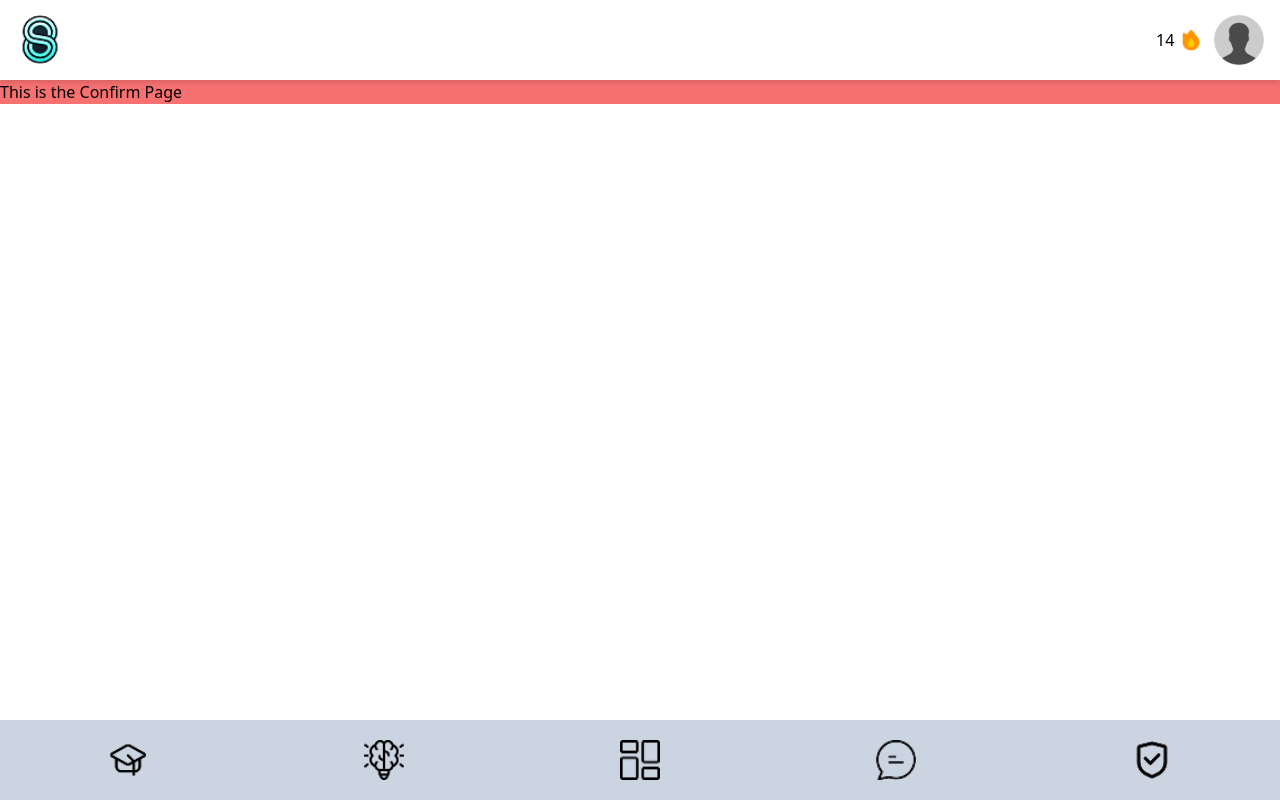
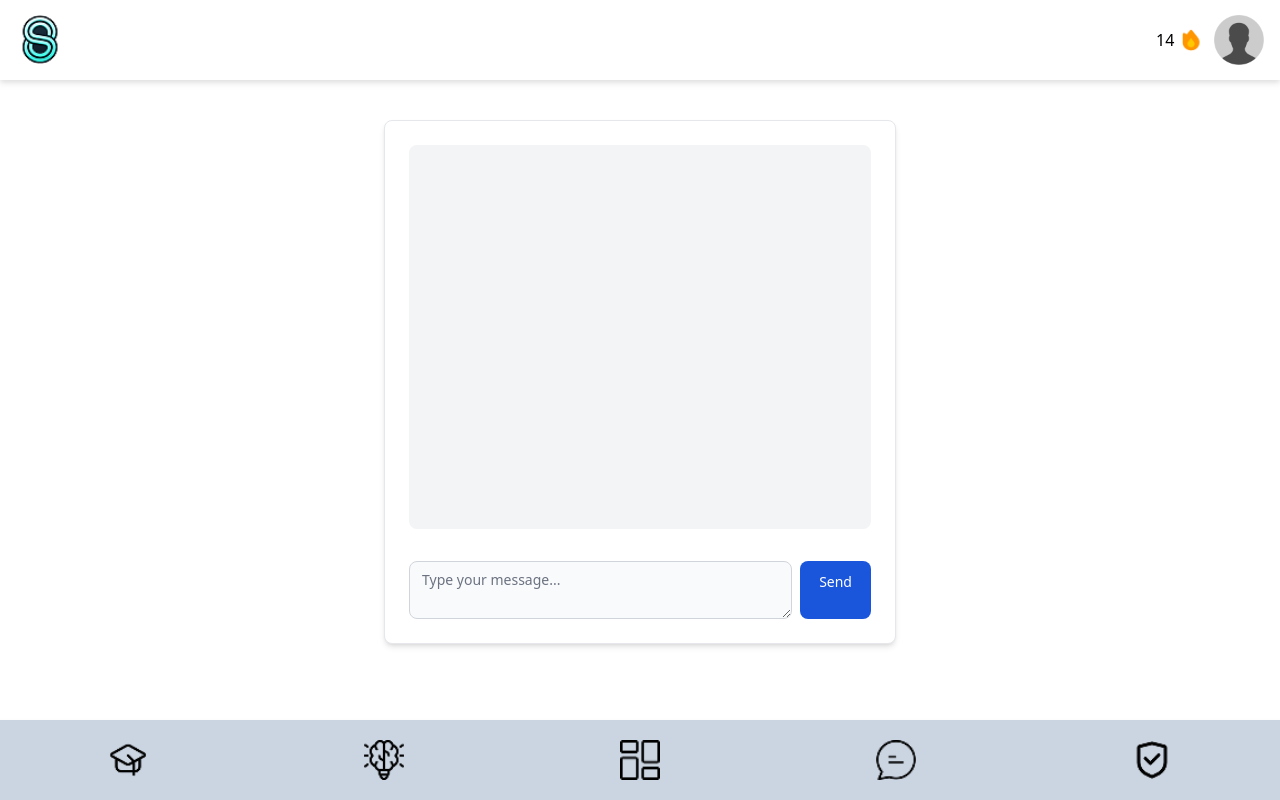
Before and after one commit to tysenh1/ScamSmart-Hackathon, a Next.js app: page /confirm in a window 1280 px wide. Built offline with nearby package versions, Linux system fonts and the light colour scheme.

Commit message:
Added flowbite icons, and upgraded the confirm page with a chatbot interface.

```diff
--- a/app/confirm/page.tsx
+++ b/app/confirm/page.tsx
@@ -1,10 +1,62 @@
 'use client'
 
+import { useState } from 'react'
+import { Button, Textarea, Card } from "flowbite-react";
+
 export default function page() {
+
+    const [messages, setMessages] = useState<{ role: string, text: string }[]>([]);
+    const [input, setInput] = useState('');
+
+
+    const sendMessage = async () => {
+        if (!input.trim()) return;
+
+        setMessages([...messages, { role: "user", text: input }]);
+
+        try {
+            const response = await fetch("API KEY GOES HERE", {
+                method: "POST",
+                headers: {"Content-Type": "application/json"},
+                body: JSON.stringify({ message: input })
+            });
+
+            const data = await response.json();
+            setMessages([...messages, { role: "user", text: input }, { role: "bot", text: data }])
+        } catch (error) {
+            console.error("Error fetching chatbot response:", error)
+        }
+
+        setInput("");
+    }
+
     return (
         <>
-            <div className="w-full h-full bg-red-400">
-                This is the Confirm Page
+            <div className="w-screen h-full">
+                <div>
+
+                </div>
+                <div className="flex flex-col gap-5 items-center">
+                    <Card className="w-full max-w-lg mx-auto mt-10">
+                        <div className="h-96 overflow-y-auto p-4 bg-gray-100 rounded-lg">
+                            {messages.map((msg, index) => (
+                                <div key={index} className={`mb-2 p-2 rounded ${msg.role === "user" ? "bg-blue-200 self-end" : "bg-gray-200"}`}>
+                                    <strong>{msg.role === "user" ? "You" : "Bot"}:</strong> {msg.text}
+                                </div>
+                            ))}
+                        </div>
+
+                        <div className="mt-4 flex gap-2">
+                            <Textarea
+                                className="flex-1"
+                                value={input}
+                                onChange={(e) => setInput(e.target.value)}
+                                placeholder="Type your message..."
+                            />
+                            <Button onClick={sendMessage} color="blue">Send</Button>
+                        </div>
+                    </Card>
+                </div>
             </div>
         </>
     );
--- a/app/dashboard/page.tsx
+++ /dev/null
@@ -1,58 +0,0 @@
-'use client'
-
-import React, { useState } from 'react';
-import Link from 'next/link';
-
-interface StreakCard {
-  streakCount: number,
-  streakDescription: string,
-  streakImage: string
-}
-
-interface WeakSpotsCard {
-  cardDescription: string
-}
-
-const StreakCardDisplay = () => {
-  const [streakCount] = useState(14);
-
-  return (
-    <div className="flex items-center justify-center bg-white h-1/4 w-1/0.75 p-10 rounded-xl">
-      <span className="text-3xl font-bold">Your Streak: </span>
-      <img
-       src="/dashboardImages/streakFireImage.svg"
-       alt="fireIcon"
-       className="w=9 h-9"
-      />
-      <span className="text-3xl font-bold">{streakCount} days!</span>
-    </div>
-  );
-};
-
-
-const WeakSpotsCardDisplay = () => {
-  const [cardDescription] = useState("Find your weak spots.");
-
-  return (
-    <div className="flex items-center justify-center bg-white w-1/2 h-1/0.75 py-4 px-10 my-6 p-5 rounded-xl">
-      <Link href="/learn">
-        <span className="text-3xl font-bold">
-          {cardDescription}
-        </span>
-      </Link>
-    </div>
-  );
-};
-
-const page = () => {
-  return (
-    <div className="bg-gray-300 h-full flex flex-col justify-center items-center">
-      This is the dashboard
-    <StreakCardDisplay />
-    <WeakSpotsCardDisplay />
-    </div>
-  );
-}
-
-
-export default page;
--- a/app/page.tsx
+++ b/app/page.tsx
@@ -1,11 +1,58 @@
 'use client'
 
-export default function Home() {
+import React, { useState } from 'react';
+import Link from 'next/link';
+
+interface StreakCard {
+  streakCount: number,
+  streakDescription: string,
+  streakImage: string
+}
+
+interface WeakSpotsCard {
+  cardDescription: string
+}
+
+const StreakCardDisplay = () => {
+  const [streakCount] = useState(14);
+
   return (
-    <>
-      <div className="w-full h-full bg-purple-300">
-        This is the Home page
-      </div>
-    </>
+    <div className="flex items-center justify-center bg-white h-1/4 w-1/0.75 p-10 rounded-xl">
+      <span className="text-3xl font-bold">Your Streak: </span>
+      <img
+       src="/dashboardImages/streakFireImage.svg"
+       alt="fireIcon"
+       className="w=9 h-9"
+      />
+      <span className="text-3xl font-bold">{streakCount} days!</span>
+    </div>
+  );
+};
+
+
+const WeakSpotsCardDisplay = () => {
+  const [cardDescription] = useState("Find your weak spots.");
+
+  return (
+    <div className="flex items-center justify-center bg-white w-1/2 h-1/0.75 py-4 px-10 my-6 p-5 rounded-xl">
+      <Link href="/learn">
+        <span className="text-3xl font-bold">
+          {cardDescription}
+        </span>
+      </Link>
+    </div>
+  );
+};
+
+const page = () => {
+  return (
+    <div className="bg-gray-300 h-full flex flex-col justify-center items-center">
+      This is the dashboard
+    <StreakCardDisplay />
+    <WeakSpotsCardDisplay />
+    </div>
   );
 }
+
+
+export default page;
--- /dev/null
+++ b/app/page_old.tsx
@@ -0,0 +1,11 @@
+'use client'
+
+export default function Home() {
+  return (
+    <>
+      <div className="w-full h-full bg-purple-300">
+        This is the Home page
+      </div>
+    </>
+  );
+}
--- a/package.json
+++ b/package.json
@@ -9,6 +9,7 @@
     "lint": "next lint"
   },
   "dependencies": {
+    "flowbite-react": "^0.10.2",
     "next": "15.1.7",
     "react": "^19.0.0",
     "react-dom": "^19.0.0"
--- a/tailwind.config.ts
+++ b/tailwind.config.ts
@@ -1,10 +1,12 @@
 import type { Config } from "tailwindcss";
+import flowbite from "flowbite-react/tailwind"
 
 export default {
   content: [
     "./pages/**/*.{js,ts,jsx,tsx,mdx}",
     "./components/**/*.{js,ts,jsx,tsx,mdx}",
     "./app/**/*.{js,ts,jsx,tsx,mdx}",
+      flowbite.content()
   ],
   theme: {
     extend: {
@@ -14,5 +16,7 @@ export default {
       },
     },
   },
-  plugins: [],
+  plugins: [
+      flowbite.plugin()
+  ],
 } satisfies Config;
```
Also changed, not shown: 1 other file (tests, documents, lock files or other folders).
